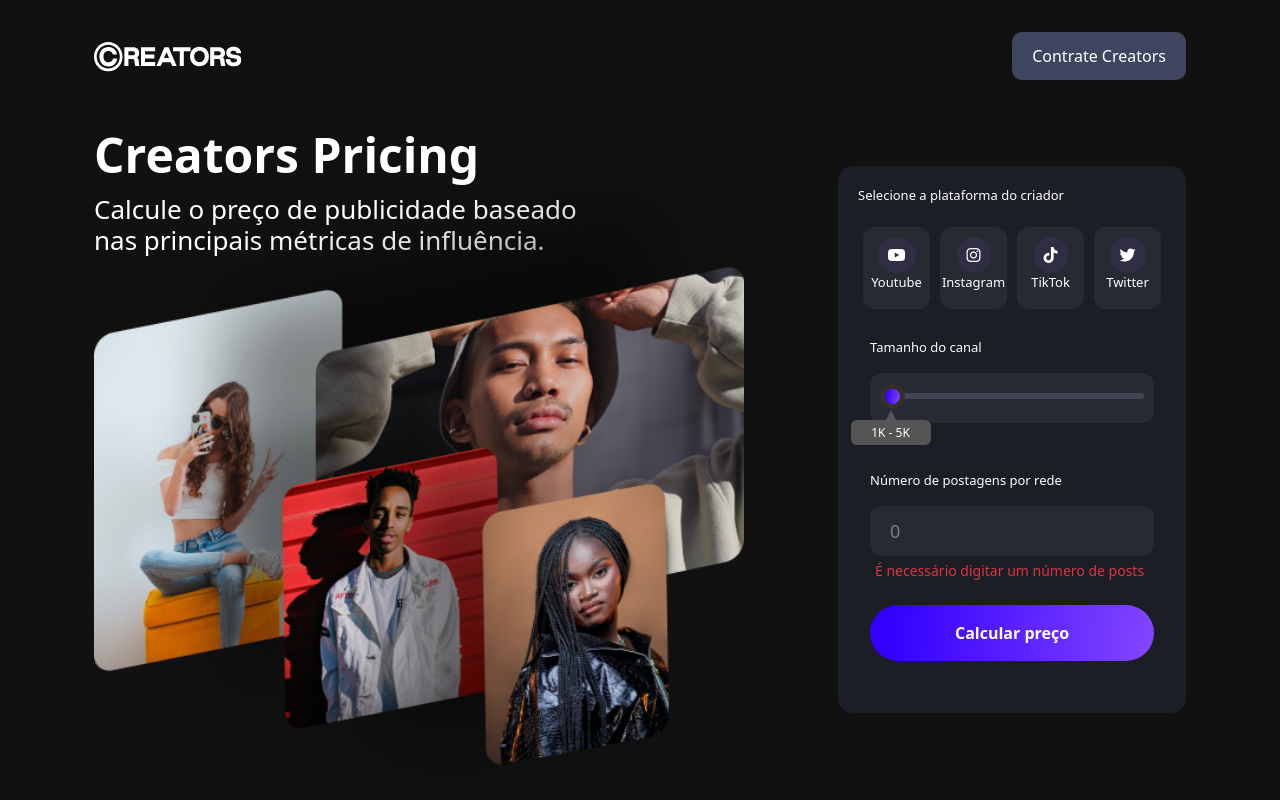
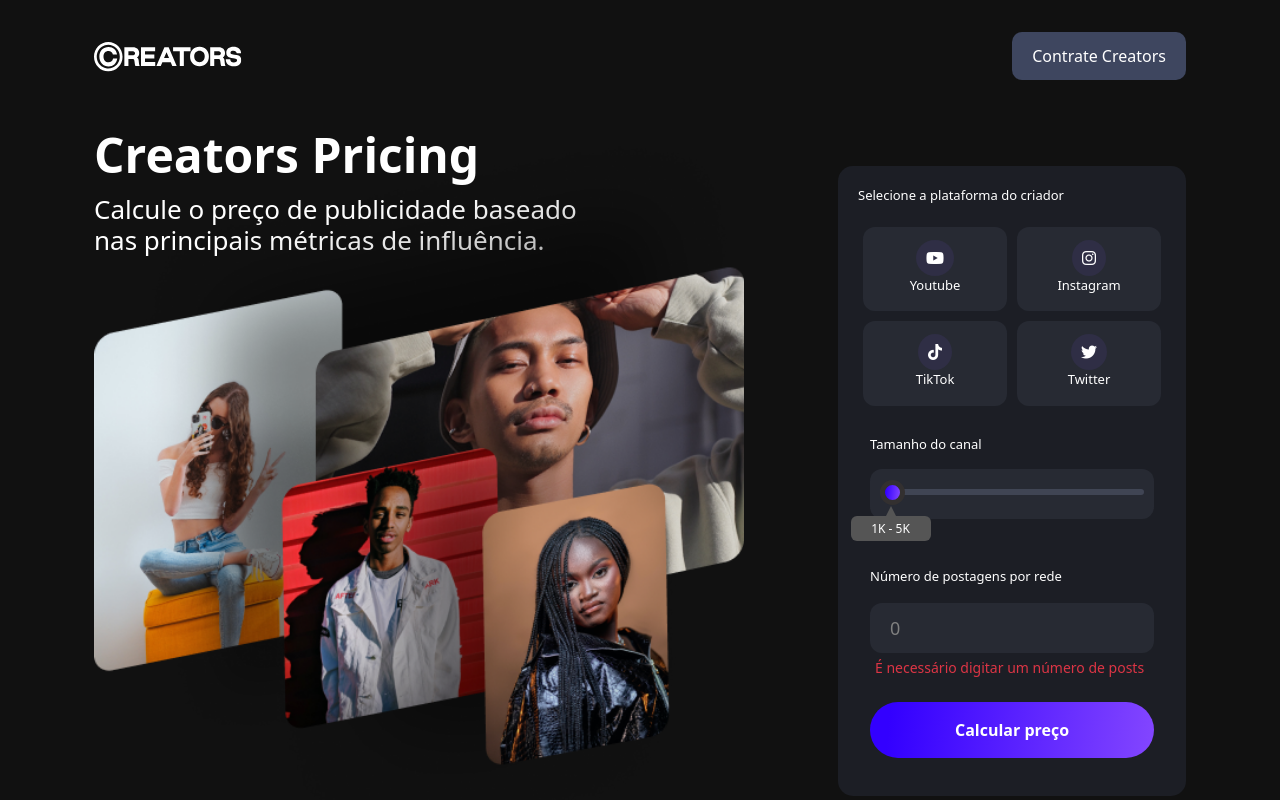
Before and after one commit to LucasAlmeida-jpg/calculadora-Creators, a website: page index.html in a window 1280 px wide. Shown: the top 800 px of the page. Drawn offline with nearby package versions, Linux system fonts and the light colour scheme.

Commit message:
ajustes QA

```diff
--- a/css/style.scss
+++ b/css/style.scss
@@ -142,7 +142,7 @@ body {
     .calculator {
         background: $background-calculadora-pagina;
         color: white;
-        height: 547px;
+        height: 630px;
         padding: 20px;
         border-radius: 15px;
         margin-top: 30px;
@@ -151,13 +151,20 @@ body {
         .social-card {
             background-color: #272A33;
             border-radius: 12px;
-            padding: 10px 0px 1px 0px;
+            padding: 1px 0px 0px 0px;
             margin: 5px;
             cursor: pointer;
+            display: flex;
+            justify-content: center;
+            align-items: center !important;
 
             &:hover {
                 opacity: 0.5;
             }
+            .youtube-card{
+                margin-top: 12px;
+            }
+
         }
 
         .selected {
--- a/index.html
+++ b/index.html
@@ -81,7 +81,7 @@
                         <p class="text-start">Selecione a plataforma do criador</p>
                         <div class="row g-0">
 
-                            <div class="col" v-for="rede in redes">
+                            <div class="col-6 " v-for="rede in redes">
                                 <div class="social-card text-center" :class="{selected: rede.selected}"
                                     @click="rede.selected = !rede.selected">
                                     <div class="youtube-card">
```
Also changed, not shown: css/style.css, 1 other file.
